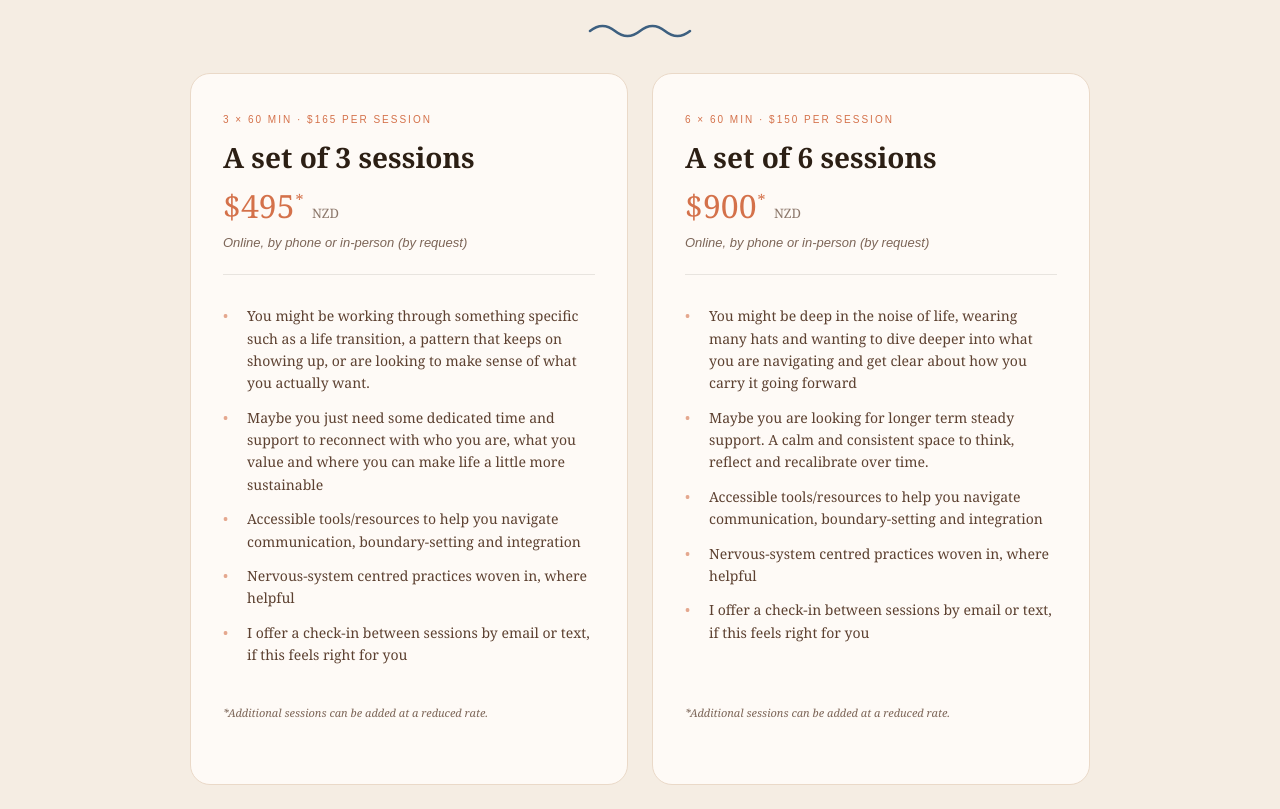
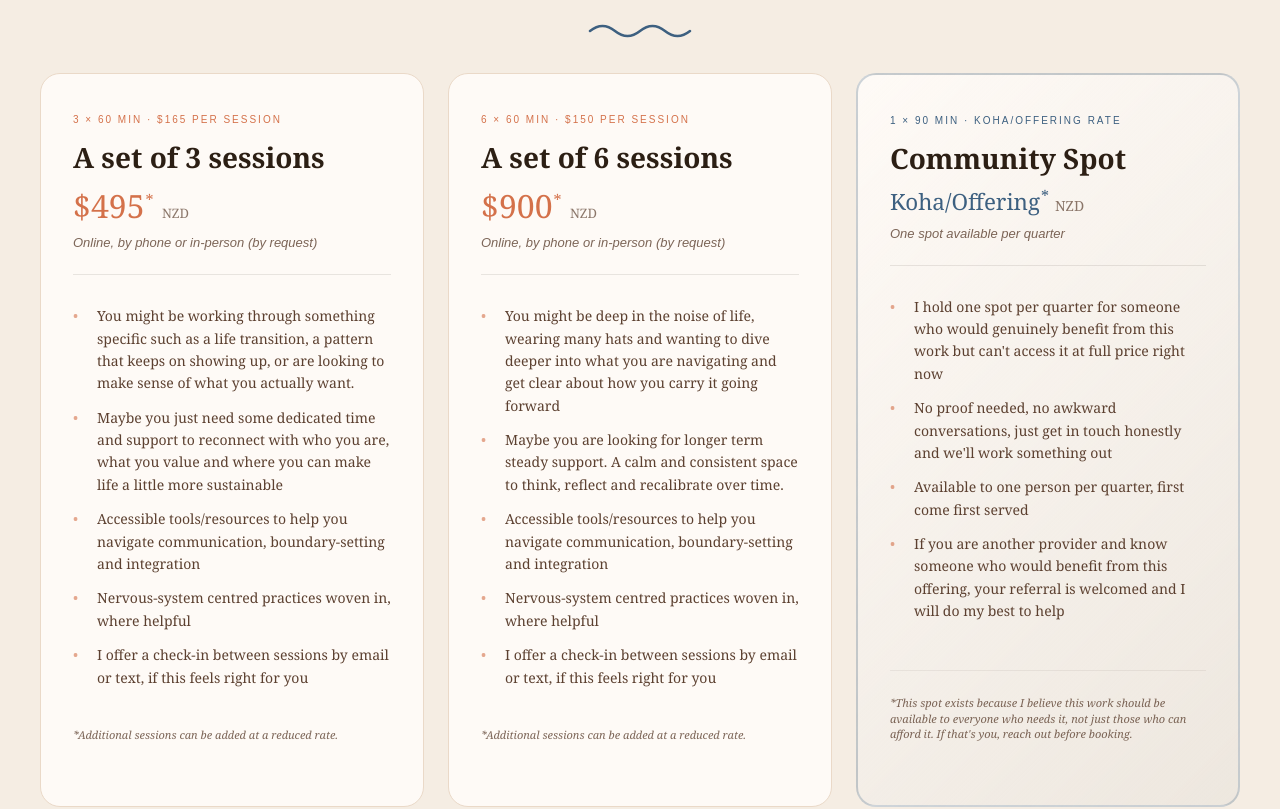
Before and after one commit to kelly541/unfoldcoachingwebsiterepo, a website: page coaching.html in a window 1280 px wide. Shown: the part 1265-2074 px from the top of the page. Drawn offline with Linux system fonts and the light colour scheme.

Commit message:
feat: update bio image styling and add a three-column community pricing tier to coaching page

```diff
--- a/coaching.html
+++ b/coaching.html
@@ -299,6 +299,14 @@
       display: grid;
       grid-template-columns: repeat(2, 1fr);
       max-width: 900px;
+      margin: 2rem auto 0;
+      gap: 1.5rem;
+    }
+
+    .pricing-grid-3 {
+      display: grid;
+      grid-template-columns: repeat(3, 1fr);
+      max-width: 1200px;
       margin: 2rem auto 0;
       gap: 1.5rem;
     }
@@ -646,7 +654,8 @@
       }
 
       .pricing-grid,
-      .pricing-grid-2 {
+      .pricing-grid-2,
+      .pricing-grid-3 {
         grid-template-columns: 1fr;
       }
     }
@@ -721,7 +730,7 @@
       </svg>
 
 
-      <div class="pricing-grid-2">
+      <div class="pricing-grid-3">
         <div class="price-card">
           <p class="price-label">3 × 60 min · $165 per session</p>
           <h3 class="price-name">A set of 3 sessions</h3>
@@ -759,6 +768,20 @@
             <li>I offer a check-in between sessions by email or text, if this feels right for you</li>
           </ul>
           <p class="price-note">*Additional sessions can be added at a reduced rate.</p>
+        </div>
+        <div class="price-card" style="border: 2px solid rgba(61, 96, 128, 0.25); background: linear-gradient(135deg, var(--white) 0%, rgba(61, 96, 128, 0.04) 100%);">
+          <p class="price-label" style="color: var(--slate);">1 × 90 min · Koha/Offering rate</p>
+          <h3 class="price-name">Community Spot</h3>
+          <div class="price-amount" style="font-size: 1.4rem; color: var(--slate);">Koha/Offering<sup style="font-size: 16px; margin-left: 1px; color: var(--slate);">*</sup> <span style="font-size: 14px;">NZD</span></div>
+          <p style="font-family: Arial, sans-serif; font-size: 13px; color: var(--ink-light); opacity: 0.8; margin-top: -1rem; margin-bottom: 1.5rem; font-style: italic;">One spot available per quarter</p>
+          <div class="price-divider"></div>
+          <ul class="price-features">
+            <li>I hold one spot per quarter for someone who would genuinely benefit from this work but can't access it at full price right now</li>
+            <li>No proof needed, no awkward conversations, just get in touch honestly and we'll work something out</li>
+            <li>Available to one person per quarter, first come first served</li>
+            <li>If you are another provider and know someone who would benefit from this offering, your referral is welcomed and I will do my best to help</li>
+          </ul>
+          <p class="price-note" style="font-style: italic; margin-top: auto; padding-top: 1.5rem; border-top: 1px solid rgba(44, 31, 20, 0.08);">*This spot exists because I believe this work should be available to everyone who needs it, not just those who can afford it. If that's you, reach out before booking.</p>
         </div>
       </div>
 
```
Also changed, not shown: about.html (+6 -0 lines).
